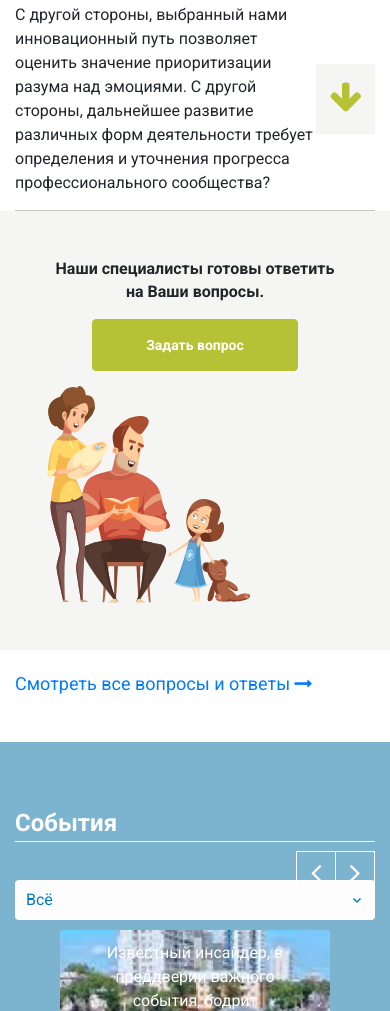
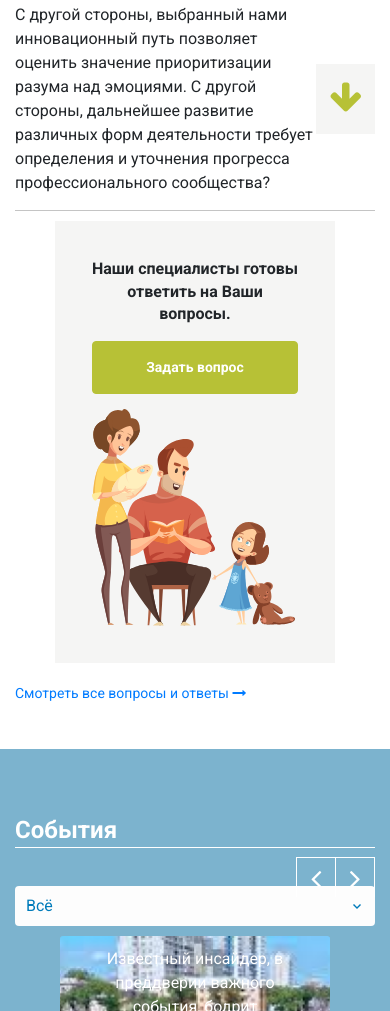
Before and after one commit to Georgy-pv/test-layout, a plain HTML site: page index.html in a window 390 px wide. Shown: the part 2097-3108 px from the top of the page. Drawn offline with nearby package versions, Linux system fonts and the light colour scheme.

Commit message:
Fix faq_info

```diff
--- a/scss/_media.scss
+++ b/scss/_media.scss
@@ -29,6 +29,18 @@
         background-image: none;
         .slick-arrow{
             top: -129px;
+        }
+    }
+    .faq{
+        .faq_info_wrap{
+            padding: 37px;
+            display: block;
+            margin: 0 auto;
+            margin-top: 10px;
+            max-width: 280px;
+        }
+        .faq_all {
+            font-size: 14px;
         }
     }
 
@@ -72,6 +84,9 @@
     }
     .faq{
         padding: 15px 0;
+        .faq_item_question{
+            font-size: 14px;
+        }
         .faq_info_wrap{
             padding: 37px;
             display: block;
--- a/scss/style.scss
+++ b/scss/style.scss
@@ -163,7 +163,6 @@ header{
     .slick-dots{
         position: absolute;
         display: flex;
-        padding-left: 15px;
         bottom: 15px;
         left: 30px;
         li{
```
Also changed, not shown: css/style.css.
